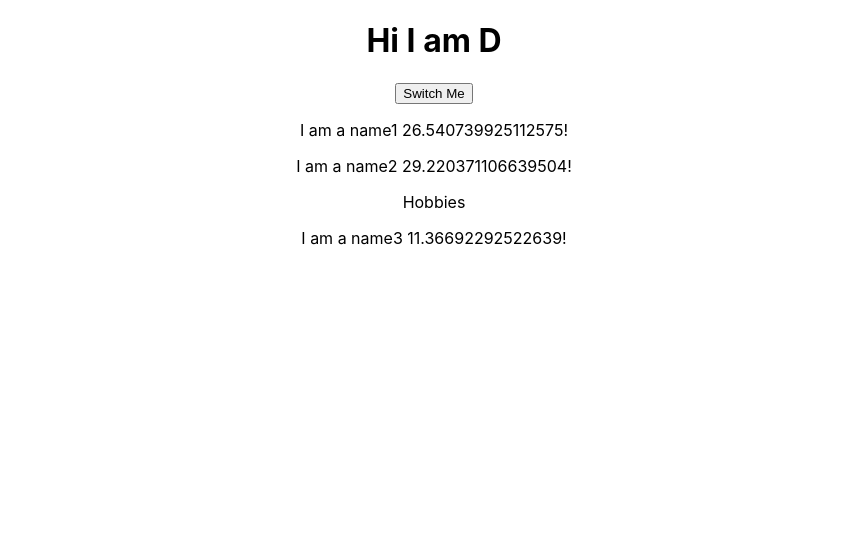
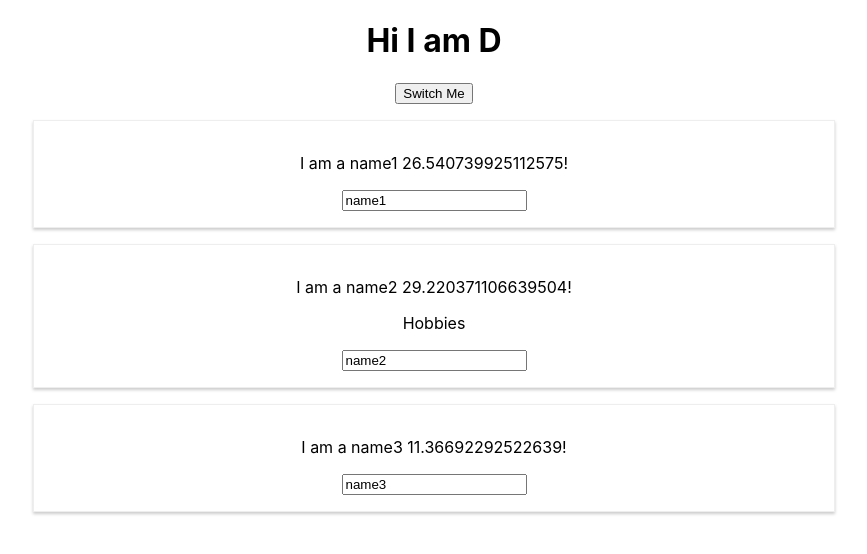
Before and after one commit to hil400k/react-complete-guide, a React (Create React App) app: page / in a window 1280 px wide. Shown: the top 554 px of the page, without its empty margins (206-1073 px from the left). Built offline with nearby package versions, Linux system fonts and the light colour scheme.

Commit message:
added styles

```diff
--- a/src/App.js
+++ b/src/App.js
@@ -1,39 +1,52 @@
-import React, { useState } from 'react';
+import React, { Component } from 'react';
 import './App.css';
 import Person from './Person/Person';
 
-const app = props => {
-  const [personsState, setPersonsState] = useState({
+class App extends Component {
+    state = {
         persons: [
             { name: 'name1' },
             { name: 'name2' },
             { name: 'name3' }
-    ],
-    otherState: 'other'
-  });
+        ]
+    };
 
-  console.info(personsState);
-
-  const switchNameHandler = () => {
-    setPersonsState({
+    switchNameHandler = (newName) => {
+        console.info('clicked', this.state);
+        this.setState({
             persons: [
-        { name: 'name1DUDULANT' },
+                { name: newName },
                 { name: 'name2' },
                 { name: 'name3' }
             ]
         });
-  };
+    }
 
+    nameChangeHandler = (event) => {
+        this.setState({
+            persons: [
+                { name: 'Max' },
+                { name: event.target.value },
+                { name: 'name3' }
+            ]
+        });
+    }
+
+    render() {
         return (
             <div className="App">
                 <h1>Hi I am D</h1>
-        <button onClick={switchNameHandler}>Switch Me</button>
-        <Person name={personsState.persons[0].name}/>
-        <Person name={personsState.persons[1].name}>Hobbies</Person>
-        <Person name={personsState.persons[2].name}/>
+                <button onClick={() => {this.switchNameHandler('hahahahah')}}>Switch Me</button>
+                <Person name={this.state.persons[0].name}/>
+                <Person
+                    changed={this.nameChangeHandler}
+                    click={this.switchNameHandler.bind(this, 'rurururur')}
+                    name={this.state.persons[1].name}>Hobbies</Person>
+                <Person name={this.state.persons[2].name}/>
             </div>
         );
         //   return React.createElement('div', {className: 'App'}, React.createElement('h1', null, 'Hi I am D'));
     }
+}
 
-export default app;
+export default App;
--- /dev/null
+++ b/src/Person/Person.css
@@ -0,0 +1,8 @@
+.Person {
+    width: 60%;
+    margin: 16px auto;
+    border: 1px solid #eee;
+    box-shadow: 0 2px 3px #ccc;
+    padding: 16px;
+    text-align: center;
+}
--- a/src/Person/Person.js
+++ b/src/Person/Person.js
@@ -1,10 +1,12 @@
 import React from 'react';
+import './Person.css';
 
 const person = (props) => {
     return (
-        <div>
-            <p>I am a {props.name} {Math.random() * 30}!</p>
+        <div className="Person">
+            <p onClick={props.click}>I am a {props.name} {Math.random() * 30}!</p>
             <p>{props.children}</p>
+            <input onChange={props.changed} value={props.name} type="text"/>
         </div>
     );
 };
```
Lines whose indentation alone changed are shown as unchanged.
